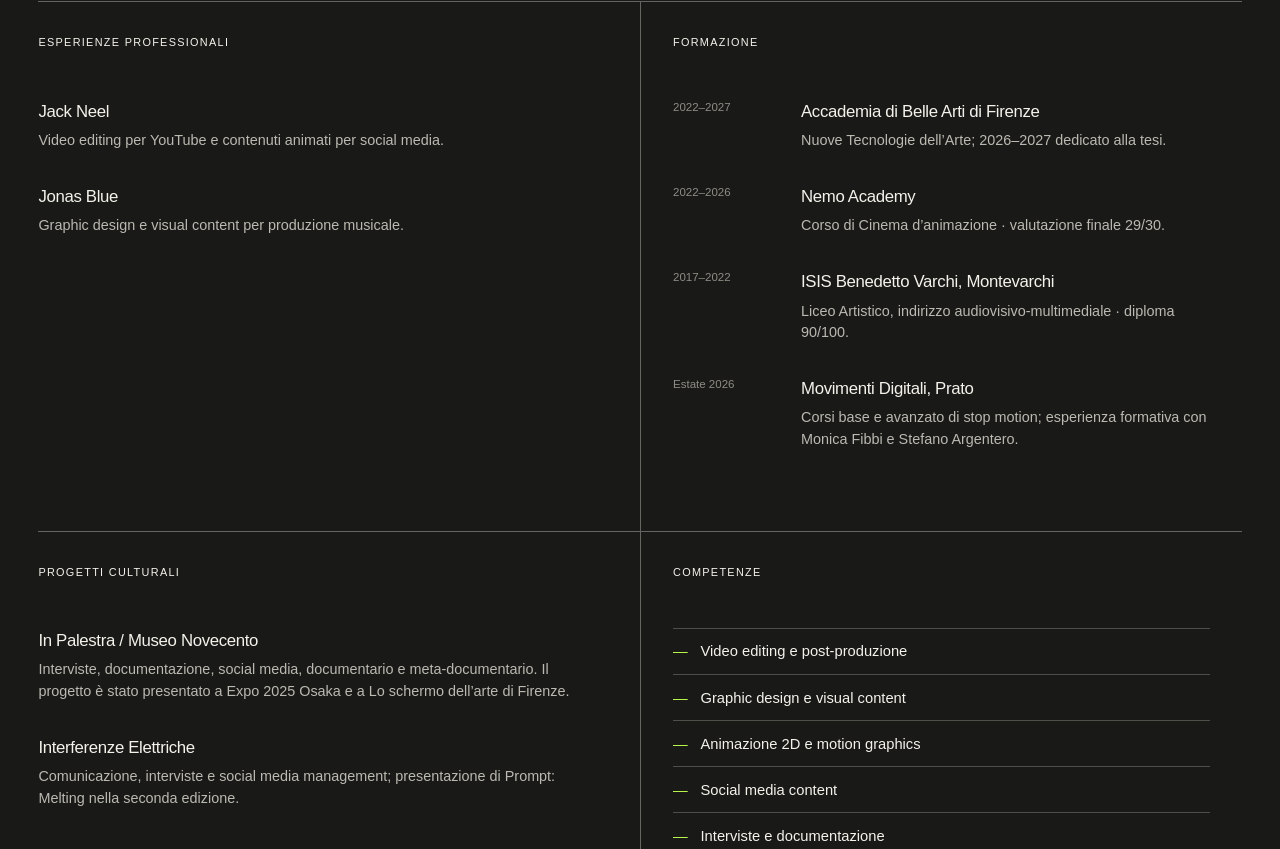
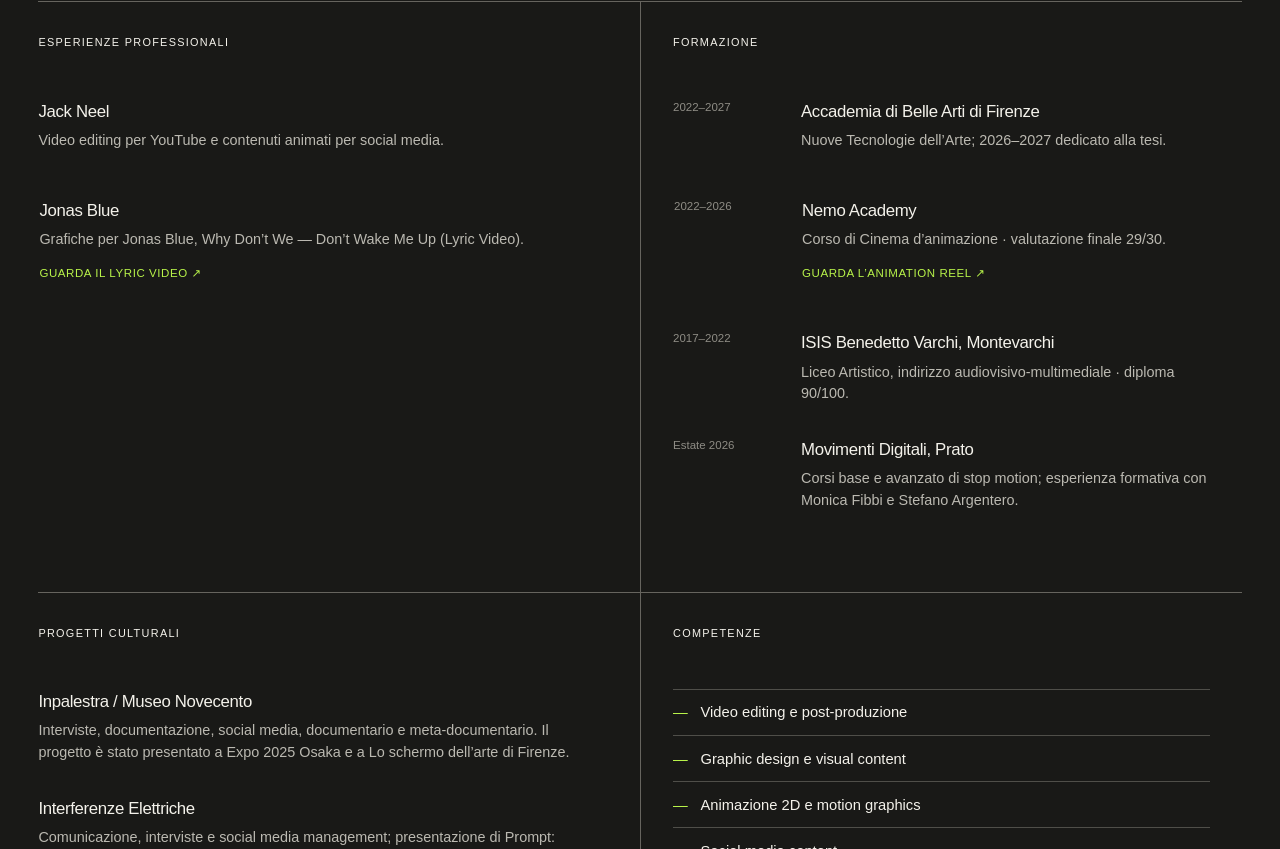
Before and after one commit to jomage89-jpg/gemma-antuzzi-portfolio, a Next.js app: page / in a window 1280 px wide. Shown: the part 1431-2280 px from the top of the page. Built offline with nearby package versions, Linux system fonts and the light colour scheme.

Commit message:
Add portfolio media links and project palette

```diff
--- a/app/globals.css
+++ b/app/globals.css
@@ -6,6 +6,9 @@
   --line: #b8b6ae;
   --muted: #66645d;
   --green: #b8f34a;
+  --neon-cyan: #55f5dc;
+  --neon-pink: #ff4fd8;
+  --inpalestra-green: #33df73;
 }
 
 * { box-sizing: border-box; }
@@ -109,10 +112,10 @@ nav a:hover, nav a:focus-visible, footer a:hover, footer a:focus-visible { text-
 .project:hover .project-description, .project:focus-visible .project-description, .project:focus-within .project-description { opacity: 1; transform: translateY(0); }
 .project-dark { background: #171715; color: #fff; }
 .project-green { background: var(--green); }
-.project-silver { background: #d1d0c9; }
+.project-cyan { background: #0d1110; color: var(--neon-cyan); border-color: #29645b; }
 .project-paper { background: #e4e1d8; }
-.project-blue { background: #aabccb; }
-.project-red { background: #ca563f; color: #141414; }
+.project-inpalestra { background: var(--inpalestra-green); color: #101611; border-color: #168342; }
+.project-neon { background: #0a080b; color: var(--neon-pink); border-color: #702363; }
 
 .cv-section { background: #191917; color: #f4f2eb; }
 .cv-heading { grid-template-columns: minmax(10rem, 1fr) 2fr 1fr; }
@@ -127,6 +130,35 @@ nav a:hover, nav a:focus-visible, footer a:hover, footer a:focus-visible { text-
 .cv-profile p { max-width: 64rem; margin: 0; font-size: clamp(1.25rem, 2.2vw, 2.1rem); line-height: 1.2; letter-spacing: -.025em; color: #f4f2eb; }
 .cv-entry { margin-bottom: 2rem; }
 .cv-entry p { max-width: 34rem; margin: .4rem 0 0; }
+.linked-entry {
+  position: relative;
+  display: block;
+  margin-left: -.8rem;
+  padding: .8rem;
+  border: 1px solid transparent;
+  transition: border-color .2s ease, background-color .2s ease;
+}
+.linked-entry.split-entry { display: grid; }
+.linked-entry:hover, .linked-entry:focus-visible {
+  border-color: #66645e;
+  background: #22221f;
+  outline: none;
+}
+.entry-link {
+  display: inline-block;
+  margin-top: .9rem;
+  color: var(--green);
+  font-size: .72rem;
+  letter-spacing: .05em;
+  text-transform: uppercase;
+  opacity: 0;
+  transform: translateY(.35rem);
+  transition: opacity .2s ease, transform .2s ease;
+}
+.linked-entry:hover .entry-link, .linked-entry:focus-visible .entry-link {
+  opacity: 1;
+  transform: translateY(0);
+}
 .split-entry { display: grid; grid-template-columns: 7rem 1fr; gap: 1rem; }
 .split-entry > span { color: #8e8c85; font-size: .72rem; }
 .plain-list, .tag-list { margin: 0; padding: 0; list-style: none; }
@@ -176,7 +208,11 @@ footer p { margin: 0; }
   footer { padding-inline: 1.1rem; }
 }
 
+@media (hover: none) {
+  .entry-link { opacity: 1; transform: none; }
+}
+
 @media (prefers-reduced-motion: reduce) {
   html { scroll-behavior: auto; }
-  .project, .project-summary, .project-description { transition: none; }
+  .project, .project-summary, .project-description, .linked-entry, .entry-link { transition: none; }
 }
--- a/app/page.tsx
+++ b/app/page.tsx
@@ -18,7 +18,7 @@ const projects = [
     fields: 'Installazione interattiva · elettronica · spazio',
     description:
       'Un sistema di LED e materiali riflettenti rileva la presenza umana e la traduce in una risposta luminosa. Lo spettatore entra così nel funzionamento dell’opera e rende visibile il proprio passaggio nello spazio.',
-    tone: 'silver',
+    tone: 'cyan',
   },
   {
     title: 'Negligenza a circuito chiuso',
@@ -28,18 +28,18 @@ const projects = [
     tone: 'paper',
   },
   {
-    title: 'In Palestra',
+    title: 'Inpalestra',
     fields: 'Interviste · video · social media · documentazione',
     description:
       'Progetto in collaborazione tra Museo Novecento e Accademia di Belle Arti di Firenze, presentato a Expo 2025 Osaka e a Lo schermo dell’arte di Firenze. Cura dei contenuti social, interviste agli artisti e documentazione attraverso video, documentario e meta-documentario.',
-    tone: 'blue',
+    tone: 'inpalestra',
   },
   {
     title: 'Interferenze Elettriche',
     fields: 'Comunicazione · interviste · social media management',
     description:
       'Supporto alla produzione, alla documentazione e alla comunicazione del progetto. Nella seconda edizione, il lavoro comprende anche la presentazione dell’installazione Prompt: Melting.',
-    tone: 'red',
+    tone: 'neon',
   },
 ];
 
@@ -117,16 +117,34 @@ export default function Home() {
               <h4>Jack Neel</h4>
               <p>Video editing per YouTube e contenuti animati per social media.</p>
             </div>
-            <div className="cv-entry">
+            <a
+              className="cv-entry linked-entry"
+              href="https://youtu.be/1dn-WBYAbF4?si=_dB-rCzujlbjtdvW"
+              target="_blank"
+              rel="noreferrer"
+            >
               <h4>Jonas Blue</h4>
-              <p>Graphic design e visual content per produzione musicale.</p>
-            </div>
+              <p>Grafiche per Jonas Blue, Why Don’t We — Don’t Wake Me Up (Lyric Video).</p>
+              <span className="entry-link">Guarda il lyric video ↗</span>
+            </a>
           </div>
 
           <div className="cv-block">
             <h3>Formazione</h3>
             <div className="cv-entry split-entry"><span>2022–2027</span><div><h4>Accademia di Belle Arti di Firenze</h4><p>Nuove Tecnologie dell’Arte; 2026–2027 dedicato alla tesi.</p></div></div>
-            <div className="cv-entry split-entry"><span>2022–2026</span><div><h4>Nemo Academy</h4><p>Corso di Cinema d’animazione · valutazione finale 29/30.</p></div></div>
+            <a
+              className="cv-entry split-entry linked-entry"
+              href="https://vimeo.com/1230265176?fl=pl&fe=sh"
+              target="_blank"
+              rel="noreferrer"
+            >
+              <span>2022–2026</span>
+              <div>
+                <h4>Nemo Academy</h4>
+                <p>Corso di Cinema d’animazione · valutazione finale 29/30.</p>
+                <span className="entry-link">Guarda l’animation reel ↗</span>
+              </div>
+            </a>
             <div className="cv-entry split-entry"><span>2017–2022</span><div><h4>ISIS Benedetto Varchi, Montevarchi</h4><p>Liceo Artistico, indirizzo audiovisivo-multimediale · diploma 90/100.</p></div></div>
             <div className="cv-entry split-entry"><span>Estate 2026</span><div><h4>Movimenti Digitali, Prato</h4><p>Corsi base e avanzato di stop motion; esperienza formativa con Monica Fibbi e Stefano Argentero.</p></div></div>
           </div>
@@ -134,7 +152,7 @@ export default function Home() {
           <div className="cv-block">
             <h3>Progetti culturali</h3>
             <div className="cv-entry">
-              <h4>In Palestra / Museo Novecento</h4>
+              <h4>Inpalestra / Museo Novecento</h4>
               <p>Interviste, documentazione, social media, documentario e meta-documentario. Il progetto è stato presentato a Expo 2025 Osaka e a Lo schermo dell’arte di Firenze.</p>
             </div>
             <div className="cv-entry">
```
Also changed, not shown: 1 other file (tests, documents, lock files or other folders).
